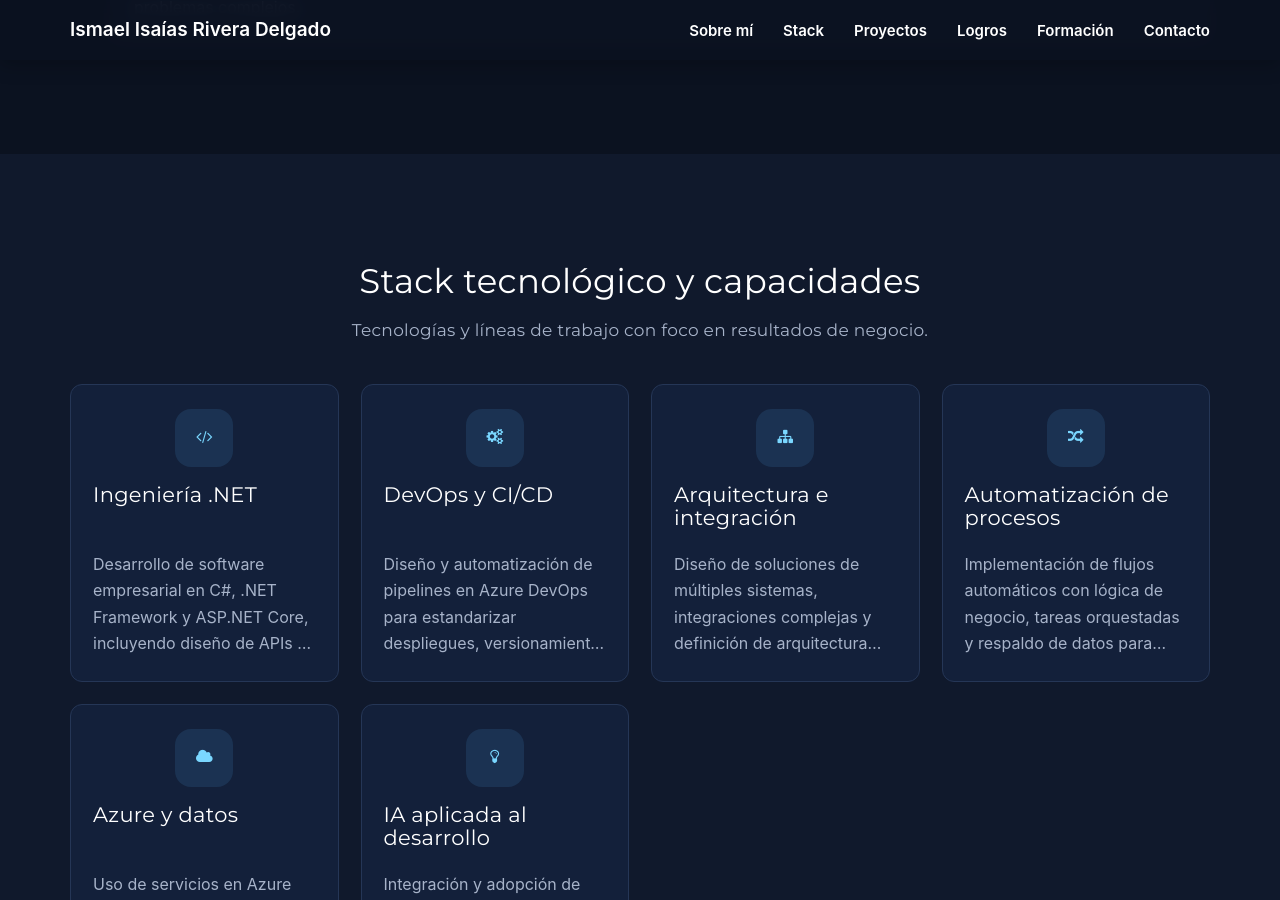
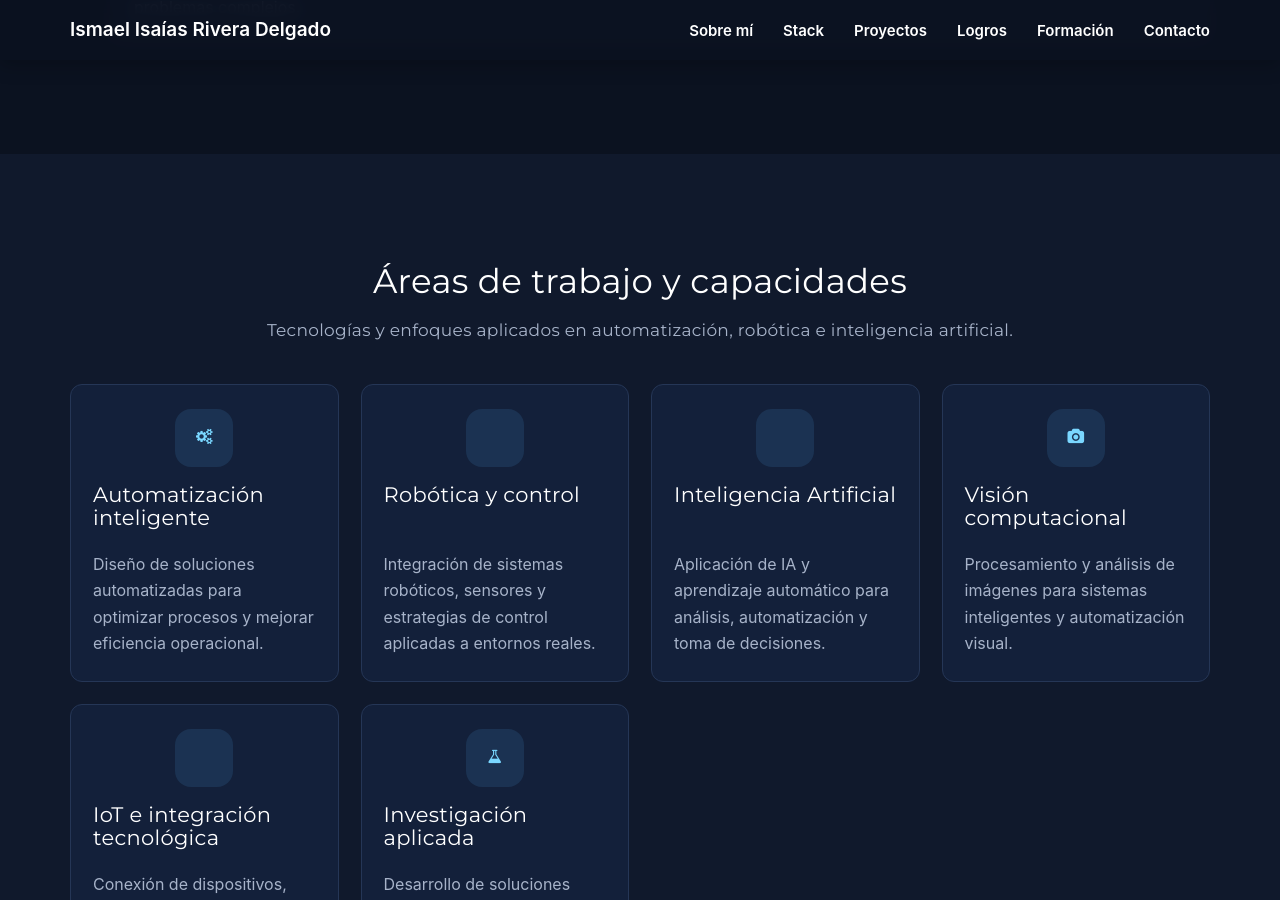
Before and after one commit to Ismaelrd21/ismaelrd21.github.io, a Jekyll site: the page built from index.html, in a window 1280 px wide and 900 px high, scrolled down 1918 px. Built offline with Jekyll 4.4.1, drawn with Linux system fonts in a browser that asks for light colours; nearby versions of some CDN libraries; library files that are not in the unit come from our copies; some of the changed text lies outside the part shown.

Commit message:
Update home.yml

```diff
--- a/_data/home.yml
+++ b/_data/home.yml
@@ -35,27 +35,34 @@ about:
     - "Integración tecnológica"
 
 services:
-  heading: "Stack tecnológico y capacidades"
-  subheading: "Tecnologías y líneas de trabajo con foco en resultados de negocio."
+  heading: "Áreas de trabajo y capacidades"
+
+  subheading: "Tecnologías y enfoques aplicados en automatización, robótica e inteligencia artificial."
+
   items:
-    - title: "Ingeniería .NET"
-      icon: "fa-code"
-      description: "Desarrollo de software empresarial en C#, .NET Framework y ASP.NET Core, incluyendo diseño de APIs y componentes reutilizables."
-    - title: "DevOps y CI/CD"
-      icon: "fa-cogs"
-      description: "Diseño y automatización de pipelines en Azure DevOps para estandarizar despliegues, versionamiento y control de calidad técnica."
-    - title: "Arquitectura e integración"
-      icon: "fa-sitemap"
-      description: "Diseño de soluciones de múltiples sistemas, integraciones complejas y definición de arquitectura para ecosistemas de proyectos."
-    - title: "Automatización de procesos"
-      icon: "fa-random"
-      description: "Implementación de flujos automáticos con lógica de negocio, tareas orquestadas y respaldo de datos para procesos críticos."
-    - title: "Azure y datos"
-      icon: "fa-cloud"
-      description: "Uso de servicios en Azure para operación, almacenamiento y continuidad, incluyendo respaldos en Azure Blob Storage."
-    - title: "IA aplicada al desarrollo"
-      icon: "fa-lightbulb-o"
-      description: "Integración y adopción de GitHub Copilot en entornos empresariales, con foco en productividad, buenas prácticas y gobernanza."
+    - title: "Automatización inteligente"
+      icon: "fa-gears"
+      description: "Diseño de soluciones automatizadas para optimizar procesos y mejorar eficiencia operacional."
+
+    - title: "Robótica y control"
+      icon: "fa-robot"
+      description: "Integración de sistemas robóticos, sensores y estrategias de control aplicadas a entornos reales."
+
+    - title: "Inteligencia Artificial"
+      icon: "fa-brain"
+      description: "Aplicación de IA y aprendizaje automático para análisis, automatización y toma de decisiones."
+
+    - title: "Visión computacional"
+      icon: "fa-camera"
+      description: "Procesamiento y análisis de imágenes para sistemas inteligentes y automatización visual."
+
+    - title: "IoT e integración tecnológica"
+      icon: "fa-microchip"
+      description: "Conexión de dispositivos, sensores y plataformas para monitoreo y control inteligente."
+
+    - title: "Investigación aplicada"
+      icon: "fa-flask"
+      description: "Desarrollo de soluciones tecnológicas orientadas a innovación, experimentación y mejora continua."
 
 experience:
   heading: "Experiencia e impacto"
```
